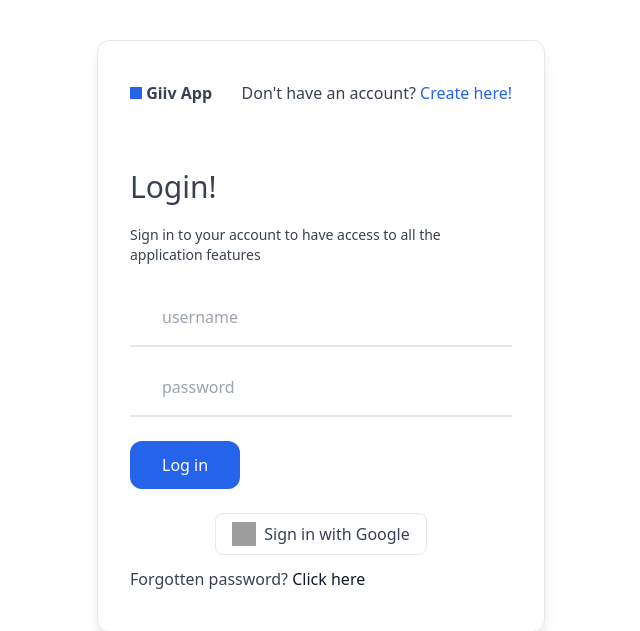
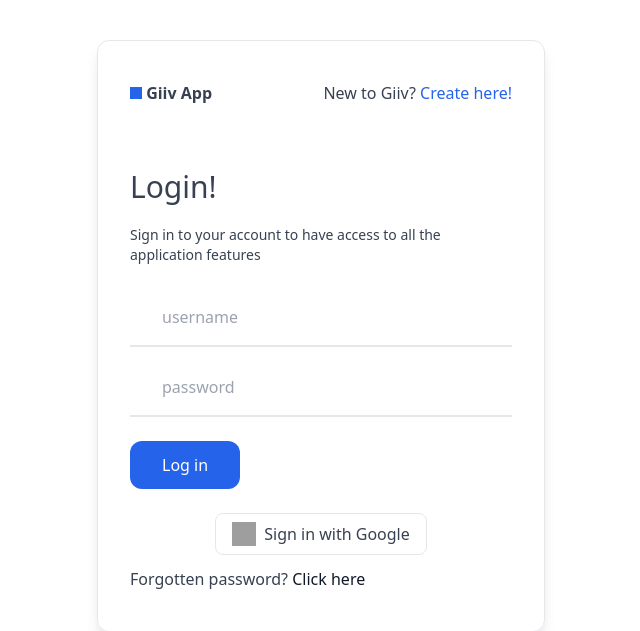
Before and after one commit to SamBabarinde/Giiv-App, a Django app: page /login/ in a window 1280 px wide. Shown: the part 86-717 px from the top of the page, without its empty margins (319-959 px from the left). Run offline with Django 4.2, Linux system fonts and the light colour scheme; data comes from the database, SQL or seed files in the repository; some libraries are stand-ins or nearby versions; grey boxes are pictures that could not be loaded.

Commit message:
Update login.html

```diff
--- a/templates/userauth/login.html
+++ b/templates/userauth/login.html
@@ -6,7 +6,7 @@
 <div class="mx-auto my-10 max-w-md rounded-xl border px-4 py-10 text-gray-700 shadow-lg sm:px-8">
     <div class="mb-16 flex justify-between">
       <span class="font-bold"><span class="inline-block h-3 w-3 bg-blue-600"></span> Giiv App</span>
-      <span class="">Don't have an account? <a href="{% url "userauth:signup" %}" class="font-medium text-blue-600 hover:underline">Create here!</a></span>
+      <span class="">New to Giiv? <a href="{% url "userauth:signup" %}" class="font-medium text-blue-600 hover:underline">Create here!</a></span>
     </div>
     <p class="mb-5 text-3xl font-medium">Login!</p>
     <p class="mb-6 text-sm">Sign in to your account to have access to all the application features</p>
```
